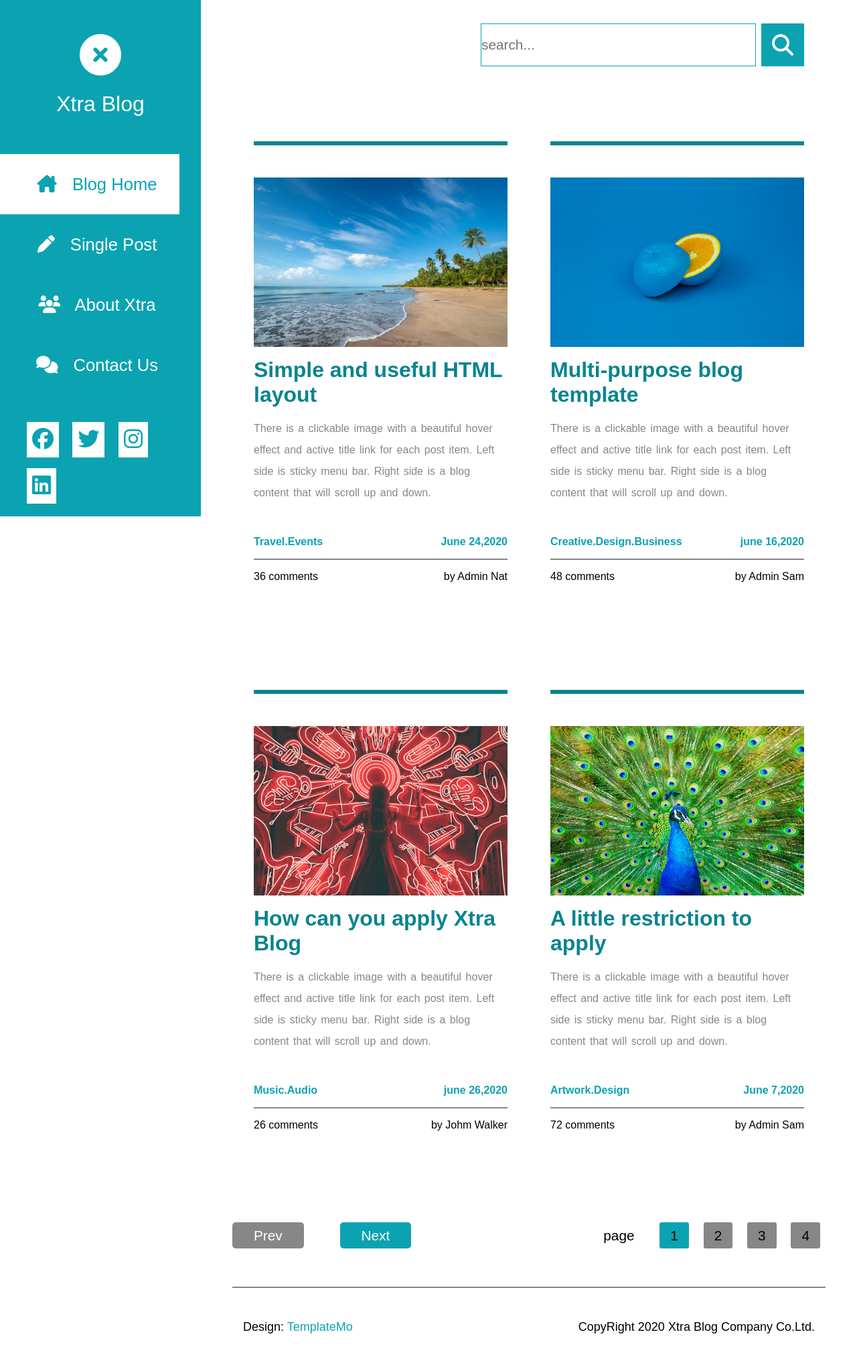
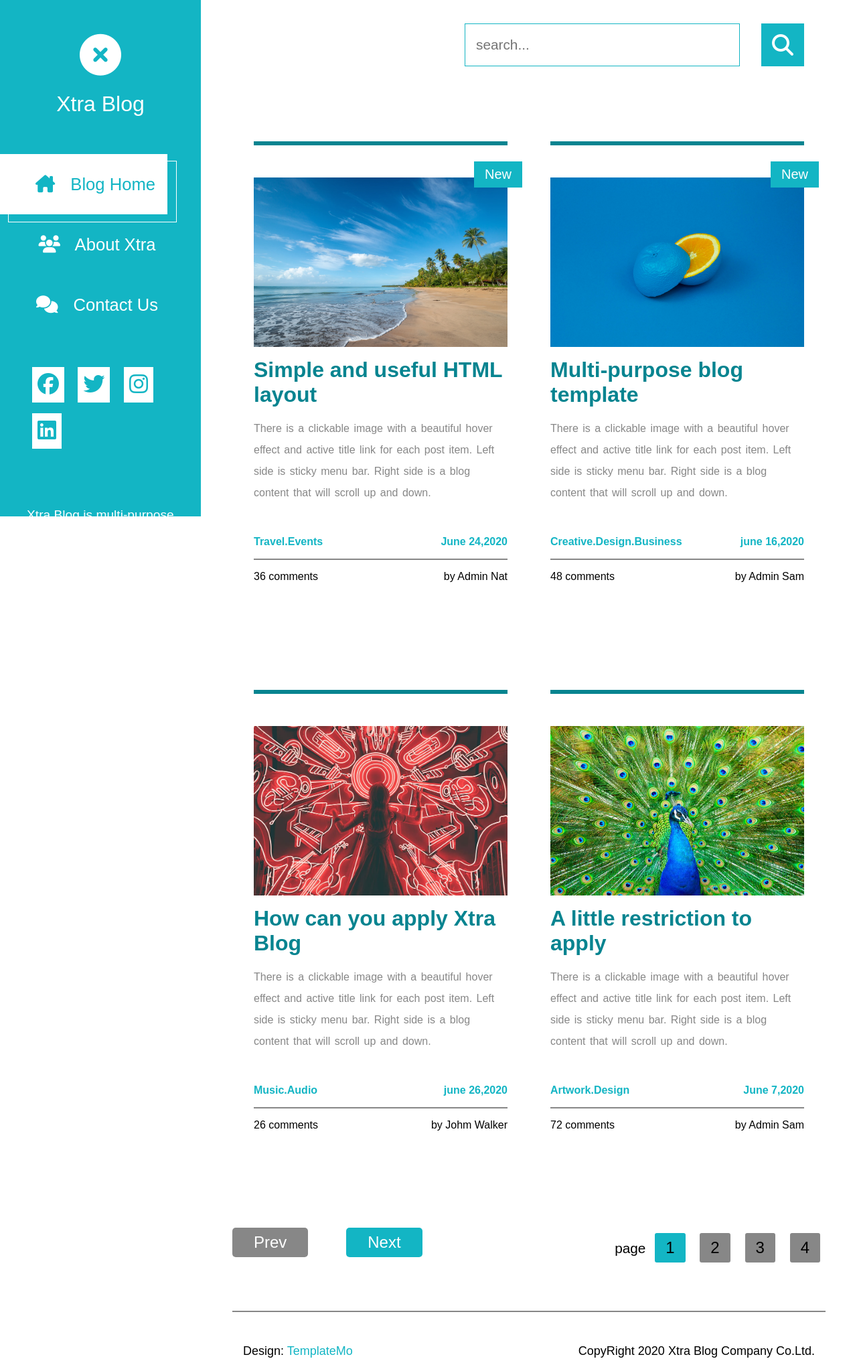
Before and after one commit to kashishsevak/kashish-xtrablog-html-css, a plain HTML site: page index.html in a window 1280 px wide. Shown: the part 29-2073 px from the top of the page at 67% size. Before the commit the page ends 2037 px from the top, so only its background shows below. Drawn offline with Linux system fonts and the light colour scheme.

Commit message:
Add files via upload

```diff
--- a/css/style.css
+++ b/css/style.css
@@ -1,5 +1,5 @@
 :root{
-    --them-aqua-300: #0ba3b1;
+    --them-aqua-300: #13b5c4;
     --them-aqua-500: #078490;
     --them-white: #fff;
     --theme-grey: #878787;
@@ -93,7 +93,6 @@ a{
     width: 0px;
 }
 
-
 .sidebar .logo{
     text-align: center;
     padding-top: 3.5rem;
@@ -124,22 +123,31 @@ a{
     padding: .5rem;
 }
 
+.blog-home-shadow-border{
+    padding: 45px 125px;
+    border: 1px solid var(--them-white);
+    position: absolute;
+    transform: translate(-138px, 10px);
+}
+
+
 .sidebar nav ul li i{
     margin-right: 1rem;
 }
 
 
 nav ul li:first-child{
+    position: absolute;
     background-color: var(--them-white);
     color: var(--them-aqua-300);
     margin-right: 2rem;
     margin-left: 0px;
-    padding-left: 2rem;
+    padding-left: 45px;
  }
 
 
 .sidebar .sidebar-social-icon{
-    margin: 2rem;
+    margin: 2.5rem;
 }
 
 .sidebar .sidebar-social-icon a{
@@ -179,14 +187,14 @@ nav ul li:first-child{
 
 .search input{
     width: 50%;
-    padding: 1rem 0;
+    padding: 1rem;
     font-size: 1.3rem;
     border: 1px solid var(--them-aqua-300);
     outline: none;
 }
 
 .search i{
-    margin-left: .5rem;
+    margin-left: 2rem;
     padding: 1rem;
     background-color: var(--them-aqua-300);
     font-size: 2rem;
@@ -195,6 +203,18 @@ nav ul li:first-child{
 
 .card{
     padding: 2rem;
+    position: relative;
+}
+
+.new{
+    padding: .5rem 1rem;
+    background-color: var(--them-aqua-300);
+    color: var(--them-white);
+    font-size: 20px;
+    position: absolute;
+    top: 0;
+    right: 0;
+    transform: translate(-10px,110px);
 }
 
 .card h3{
@@ -226,11 +246,12 @@ nav ul li:first-child{
 
 /* footer section start */
 .btn{
-    font-size: 1.3rem;
+    font-size: 2rem;
 }
 
 .btn1{
     padding: .5rem 2rem;
+    font-size: 1.5rem;
     border: 0;
     border-radius: 5px;
     background-color: var(--theme-grey);
@@ -240,6 +261,7 @@ nav ul li:first-child{
 .btn2{
     margin-left: 3rem;
     padding: .5rem 2rem;
+    font-size: 1.5rem;
     border: 0;
     border-radius: 5px;
     background-color: var(--them-aqua-300);
@@ -249,18 +271,21 @@ nav ul li:first-child{
     font-size: 1.3rem;
 }
 
-.count span{
+.count button{
     margin: .5rem;
     padding: .5rem 1rem;
     background-color: var(--theme-grey);
+    font-size: 24px;
+    outline: none;
+    border: 0px;
     border-radius: 3px;
 }
 
-.count span:first-child{
+.count button:first-child{
     background-color: var(--them-white);
 }
 
-.count span:nth-child(2){
+.count button:nth-child(2){
     background-color: var(--them-aqua-300);
     border-radius: 3px;
 }
--- a/index.html
+++ b/index.html
@@ -21,6 +21,7 @@
                             Blog Home
                         </a>
                     </li>
+                    <span class="blog-home-shadow-border"></span>
                     <li>
                         <a href="javascript:void(0)">
                             <i class="fa-solid fa-pen"></i>
@@ -74,6 +75,7 @@
                     <div class="col-6">
                         <div class="card">
                             <hr class="hr-1">
+                            <span class="new">New</span>
                             <img src="./image/goabeachimg.webp" alt="">
                             <h3>Simple and useful HTML layout</h3>
                             <p>There is a clickable image with a beautiful hover effect and active title link for each post item. Left side is sticky menu bar. Right side is a blog content that will scroll up and down.</p>
@@ -93,6 +95,7 @@
                     <div class="col-6">
                         <div class="card">
                             <hr class="hr-1">
+                            <span class="new">New</span>
                             <img src="./image/lemonimg.jpeg" alt="">
                             <h3>Multi-purpose blog template</h3>
                             <p>There is a clickable image with a beautiful hover effect and active title link for each post item. Left side is sticky menu bar. Right side is a blog content that will scroll up and down.</p>
@@ -159,17 +162,17 @@
             <div class="row d-flex justify-content-between">
                 <div class="col-2">
                     <div class="btn">
-                        <span class="btn1">Prev</span>
-                        <span class="btn2">Next</span>
+                        <button class="btn1">Prev</button>
+                        <button class="btn2">Next</button>
                     </div>
                 </div>
                 <div class="col-2">
                     <div class="count">
                         <span>page</span>
-                        <span>1</span>
-                        <span>2</span>
-                        <span>3</span>
-                        <span>4</span>
+                        <button>1</button>
+                        <button>2</button>
+                        <button>3</button>
+                        <button>4</button>
                     </div>
                 </div>
             </div>
```
